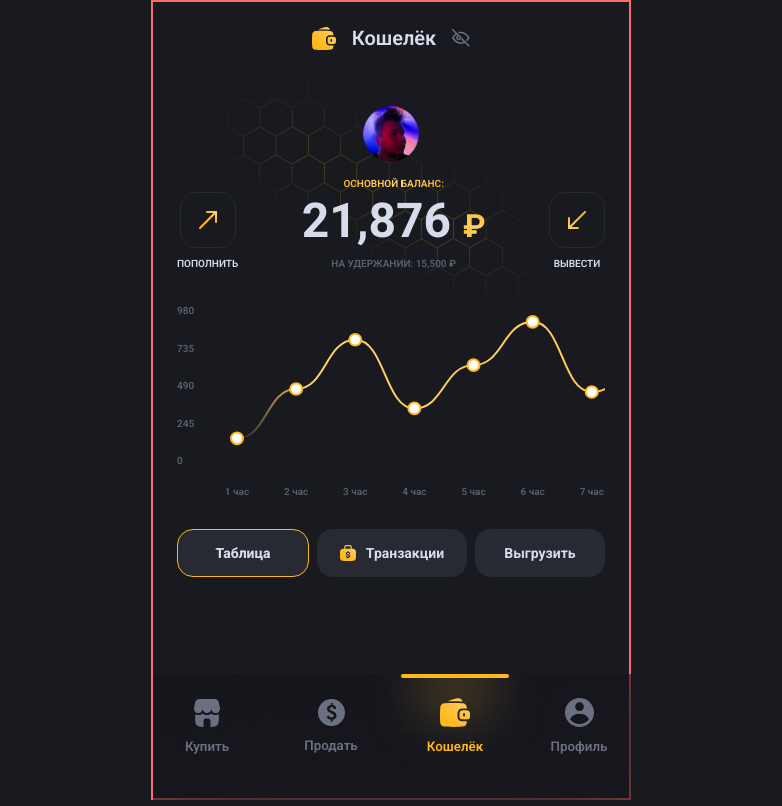
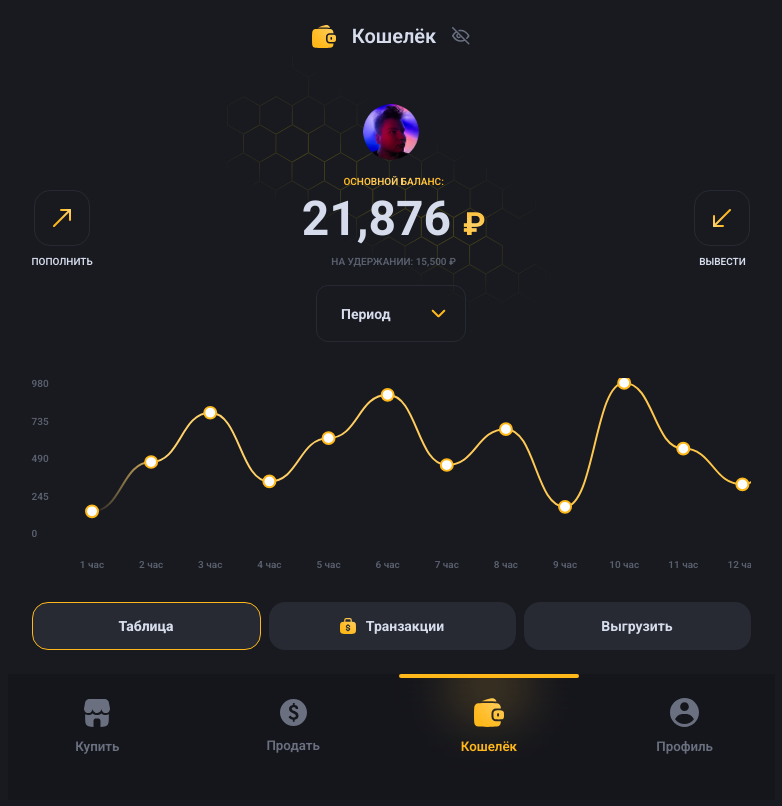
Before and after one commit to kurd5083/grambee, a React (Vite) app: page /wallet in a window 1280 px wide. Shown: the whole page, without its empty margins (249-1031 px from the left). Built offline with nearby package versions, Linux system fonts and the light colour scheme.

Commit message:
fix resize add select

```diff
--- a/src/components/Footer.jsx
+++ b/src/components/Footer.jsx
@@ -12,7 +12,7 @@ import useMaxResize from '@/hooks/useMaxResize';
 const Footer = () => {
 	const [ locationState, setLocationState ] = useState();
 	const { widthScreen } = useMaxResize();
-
+	console.log(widthScreen)
 	const navigate = useNavigate();
 	const location = useLocation();
 
@@ -75,7 +75,7 @@ const MenuItem = styled.button`
 	box-sizing: border-box;
 	position: relative;
 	flex: 1;
- 	 display: flex;
+ 	display: flex;
 	flex-direction: column;
 	align-items: center;
 	gap: 12px;
--- a/src/hooks/useMaxResize.jsx
+++ b/src/hooks/useMaxResize.jsx
@@ -1,10 +1,10 @@
 import { useState, useEffect } from "react"
 
 const useMaxResize = () => {
-    const [widthScreen, setWidthScreen] = useState(Math.min(window.innerWidth, 480));
+    const [widthScreen, setWidthScreen] = useState(Math.min(window.innerWidth, 767));
 
     useEffect(() => {
-        const handleResize = () => setWidthScreen(Math.min(window.innerWidth, 480));
+        const handleResize = () => setWidthScreen(Math.min(window.innerWidth, 767));
 
         window.addEventListener('resize', handleResize);
 
--- a/src/layouts/MainLayout.jsx
+++ b/src/layouts/MainLayout.jsx
@@ -30,10 +30,9 @@ const MainLayout = () => {
 };
 const Container = styled.div`
   position: relative;
-  max-width: 480px;
+  max-width: 767px;
   margin: 0 auto;
   min-height: 100vh;
-  border: 2px solid #FF6B6B;
   box-sizing: border-box;
   padding-bottom: 126px;
   overflow: hidden;
--- a/src/layouts/WithoutHatLayout.jsx
+++ b/src/layouts/WithoutHatLayout.jsx
@@ -24,10 +24,9 @@ const WithoutHatLayout = () => {
 };
 const Container = styled.div`
   position: relative;
-  max-width: 480px;
+  max-width: 767px;
   margin: 0 auto;
   min-height: 100vh;
-  border: 2px solid #FF6B6B;
   box-sizing: border-box;
   padding-bottom: 126px;
   overflow: hidden;
--- a/src/pages/Wallet.jsx
+++ b/src/pages/Wallet.jsx
@@ -10,12 +10,13 @@ import WalletIcon from '@/icons/WalletIcon';
 import EyeIcon from '@/icons/EyeIcon';
 import EyeCloseIcon from '@/icons/EyeCloseIcon';
 
+import CustomSelect from "@/shared/CustomSelect";
+
 import TitleHead from "@/components/TitleHead";
 import Chart from '@/components/Chart';
 import TabMenu from "@/components/TabMenu";
 
 import { usePopupStore } from "@/store/popupStore";
-
 
 const Wallet = () => {
 	const [eyeState, setEyeState] = useState(false)
@@ -70,6 +71,18 @@ const Wallet = () => {
 					</BalanceAction>
 				</BalanceContainer>
 			</MyBalance>
+			<SelectContainer>
+				<CustomSelect
+					placeholder="Период"
+					options={[
+						{ value: "all", label: "Все время" },
+						{ value: "24h", label: "За 24 часа" },
+						{ value: "week", label: "За неделю" },
+						{ value: "month", label: "За месяц" },
+					]}
+					width="150px"
+				/>
+			</SelectContainer>
 			<Chart/>
 			<TabMenu tabs={tabs} />
 		</>
@@ -148,5 +161,10 @@ const BalanceHold = styled.p`
 	text-transform: uppercase;
 	color: #6A7080CC;
 `
+const SelectContainer = styled.div`
+	display: flex;
+	justify-content: center;
+	margin-top: 18px;
+`
 
 export default Wallet
```
